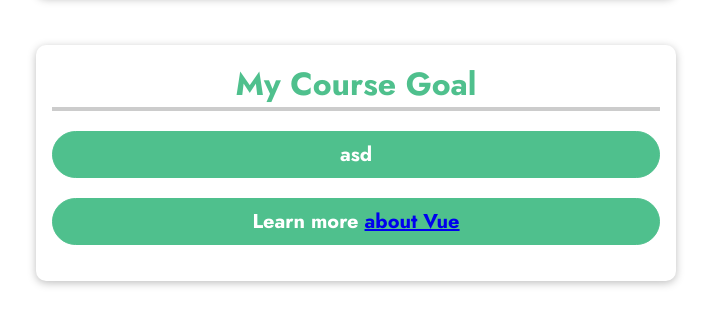
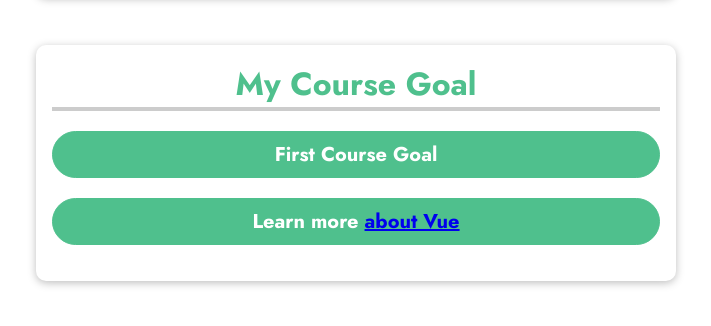
Before and after one commit to PetyrDzhunov/Vue-JS-Course, a plain HTML site: page Basics/index.html in a window 1280 px wide. Shown: the part 172-498 px from the top of the page, without its empty margins (284-995 px from the left). Drawn offline with nearby package versions, Linux system fonts and the light colour scheme.

Commit message:
v-html directive & vue methods

```diff
--- a/Basics/app.js
+++ b/Basics/app.js
@@ -1,9 +1,20 @@
 const app = Vue.createApp({
   data() {
     return {
-      courseGoal: 'asd',
+      courseGoalA: 'First Course Goal',
+      courseGoalB: '<h2>Second Course Goal</h2>',
       vueLink: 'https://vuejs.org/',
     };
+  },
+  methods: {
+    outputGoal() {
+      const randomNumber = Math.random();
+      if (randomNumber < 0.5) {
+        return this.courseGoalA;
+      } else {
+        return this.courseGoalB;
+      }
+    },
   },
 });
 
--- a/Basics/index.html
+++ b/Basics/index.html
@@ -18,7 +18,8 @@
     </header>
     <section id="user-goal">
       <h2>My Course Goal</h2>
-      <p>{{ courseGoal }}</p>
+      <!-- <p v-html="outputGoal()"></p> -->
+      <p>{{outputGoal()}}</p>
       <p>Learn more <a v-bind:href="vueLink">about Vue</a></p>
     </section>
   </body>
```
